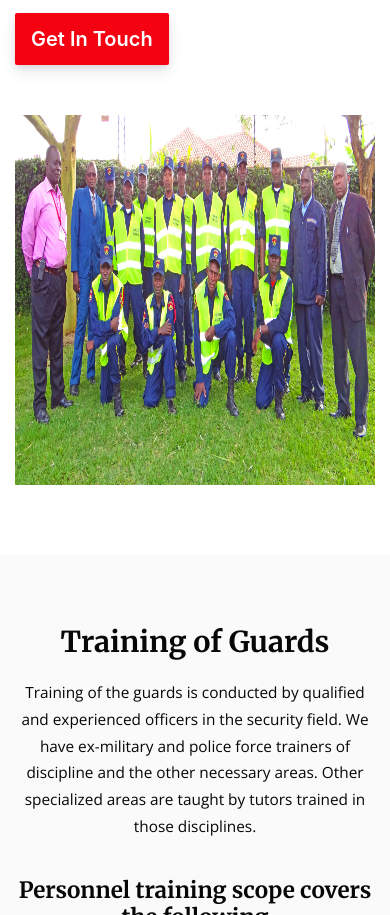
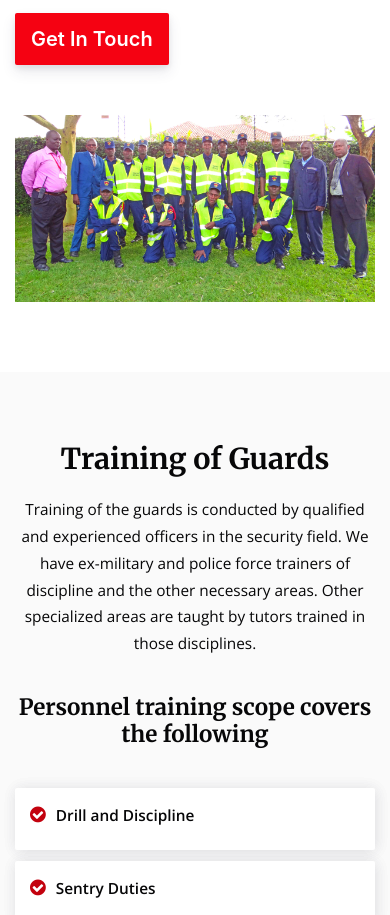
Before and after one commit to john-karanja/Eagle-Watch, a plain HTML site: page services.html in a window 390 px wide. Shown: the part 1206-2121 px from the top of the page. Drawn offline with nearby package versions, Linux system fonts and the light colour scheme.

Commit message:
changed height for team img above 992px

```diff
--- a/css/my-styles.css
+++ b/css/my-styles.css
@@ -372,7 +372,7 @@ img {
 	min-height: auto;
 }
 .our-team img {
-	min-height: 370px;
+	height: 370px;
 	margin-top: 10px;
 }
 /**********************
@@ -486,6 +486,9 @@ Media Queries
 	font-weight: 700;
 	margin: 0 0px 50px;
 }
+	.our-team img {
+		height: auto;
+	}
 	.customer-list p , .commitment-list p, .training-list p,
 	.going-list p, .organization-list p {
 		flex-wrap: wrap;
```
